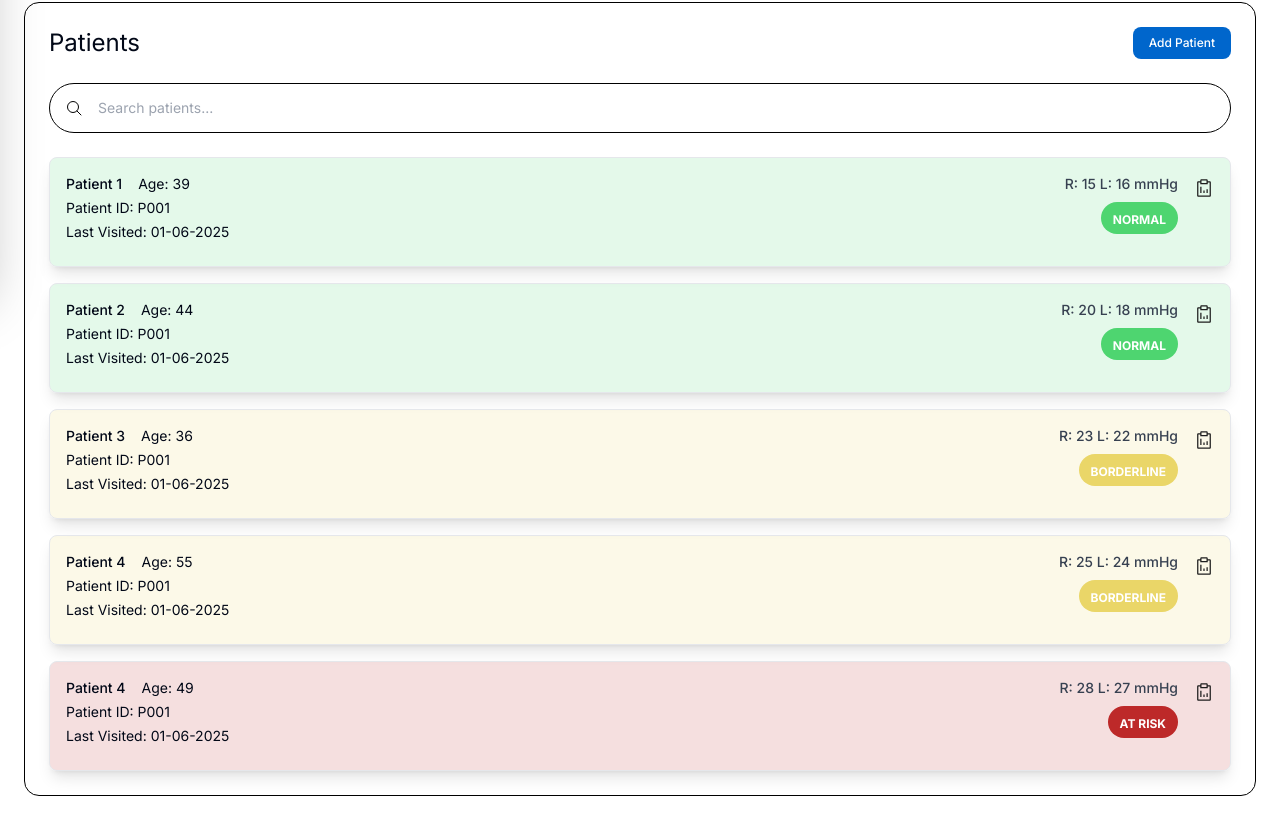
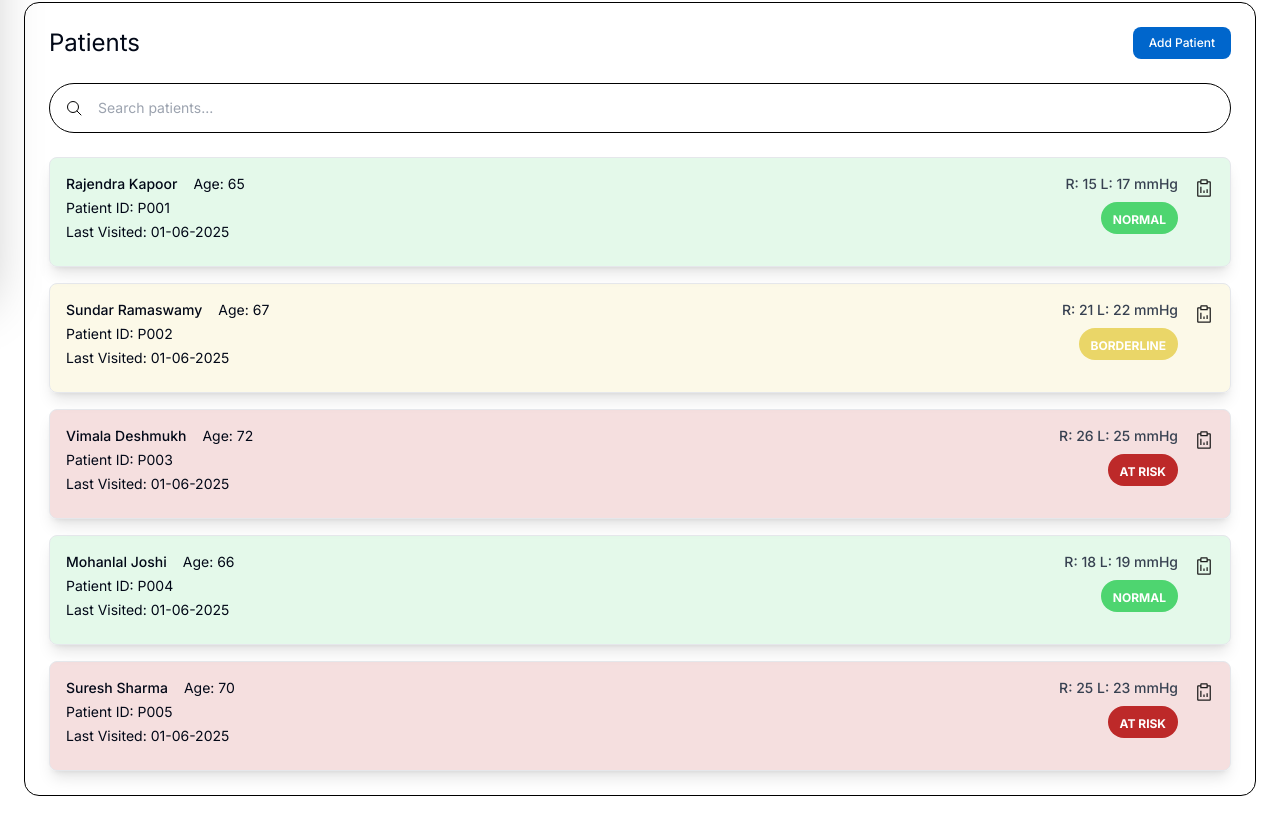
Before and after one commit to Adithyah14/IOP, a React (Vite) app: page /view-patients in a window 1280 px wide. Shown: the part 512-1332 px from the top of the page. Built offline with nearby package versions, Linux system fonts and the light colour scheme; the HTML template or start-up script is replaced by a standard one.

Commit message:
Update ViewPatients.tsx

```diff
--- a/src/pages/ViewPatients.tsx
+++ b/src/pages/ViewPatients.tsx
@@ -18,52 +18,52 @@ interface Patient {
 const mockPatients: Patient[] = [
   {
     id: "1",
-    name: "Patient 1",
-    age: 39,
+    name: "Rajendra Kapoor",
+    age: 65,
     patientId: "P001",
     lastVisited: "01-06-2025",
     rightEye: 15,
-    leftEye: 16,
+    leftEye: 17,
     status: "NORMAL",
   },
   {
     id: "2",
-    name: "Patient 2",
-    age: 44,
-    patientId: "P001",
+    name: "Sundar Ramaswamy",
+    age: 67,
+    patientId: "P002",
     lastVisited: "01-06-2025",
-    rightEye: 20,
-    leftEye: 18,
-    status: "NORMAL",
-  },
-  {
-    id: "3",
-    name: "Patient 3",
-    age: 36,
-    patientId: "P001",
-    lastVisited: "01-06-2025",
-    rightEye: 23,
+    rightEye: 21,
     leftEye: 22,
     status: "BORDERLINE",
   },
   {
+    id: "3",
+    name: "Vimala Deshmukh",
+    age: 72,
+    patientId: "P003",
+    lastVisited: "01-06-2025",
+    rightEye: 26,
+    leftEye: 25,
+    status: "AT RISK",
+  },
+  {
     id: "4",
-    name: "Patient 4",
-    age: 55,
-    patientId: "P001",
+    name: "Mohanlal Joshi",
+    age: 66,
+    patientId: "P004",
     lastVisited: "01-06-2025",
-    rightEye: 25,
-    leftEye: 24,
-    status: "BORDERLINE",
+    rightEye: 18,
+    leftEye: 19,
+    status: "NORMAL",
   },
   {
     id: "5",
-    name: "Patient 4",
-    age: 49,
-    patientId: "P001",
+    name: "Suresh Sharma",
+    age: 70,
+    patientId: "P005",
     lastVisited: "01-06-2025",
-    rightEye: 28,
-    leftEye: 27,
+    rightEye: 25,
+    leftEye: 23,
     status: "AT RISK",
   },
 ];
@@ -107,7 +107,7 @@ export default function ViewPatients() {
   return (
     <div className="min-h-screen bg-white">
       <Header
-        title="Hello,&#10;Dr. XYZ"
+        title="Hello,&#10;Dr.Neeraj Kumar"
       />
       <DeviceStatus />
       <Navigation />
```
